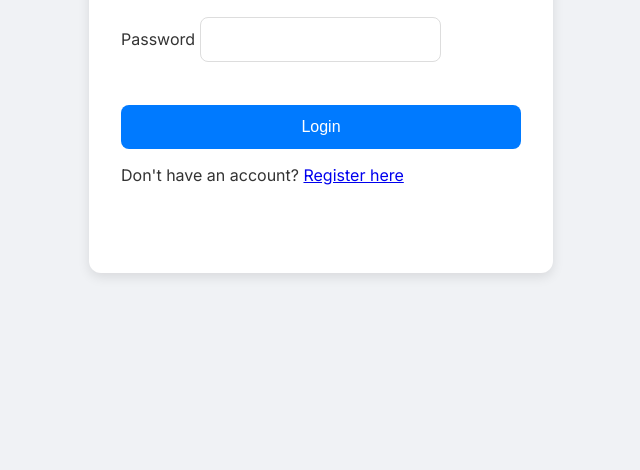
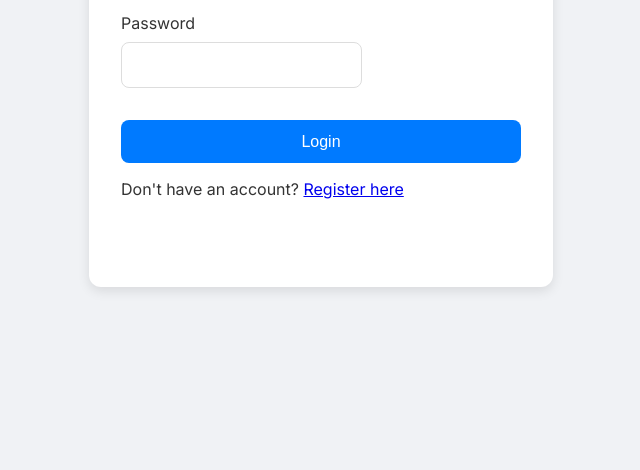
Before and after one commit to nakultt/task-front, a plain HTML site: page login.html in a window 1280 px wide. Shown: the part 330-800 px from the top of the page, without its empty margins (251-891 px from the left). Drawn offline with Linux system fonts and the light colour scheme.

Commit message:
Adjust form spacing and label styles for improved layout; increase button margin for better usability

```diff
--- a/style.css
+++ b/style.css
@@ -126,10 +126,16 @@ input[type="text"]:focus, input[type="password"]:focus, input[type="number"]:foc
 
 /* Add more spacing between form groups and button for better layout */
 .auth-form-wrapper form .form-group {
-    margin-bottom: 1.2rem;
+    margin-bottom: 0rem;
 }
+
+.form-group label {
+    margin-bottom: 0.6rem;
+    display: block; /* Ensures margin-bottom works correctly */
+}
+
 .auth-form-wrapper form .btn {
-    margin-top: 0.5rem;
+    margin-top: 1rem;
 }
 
 /* --- TASK FORM --- */
```
